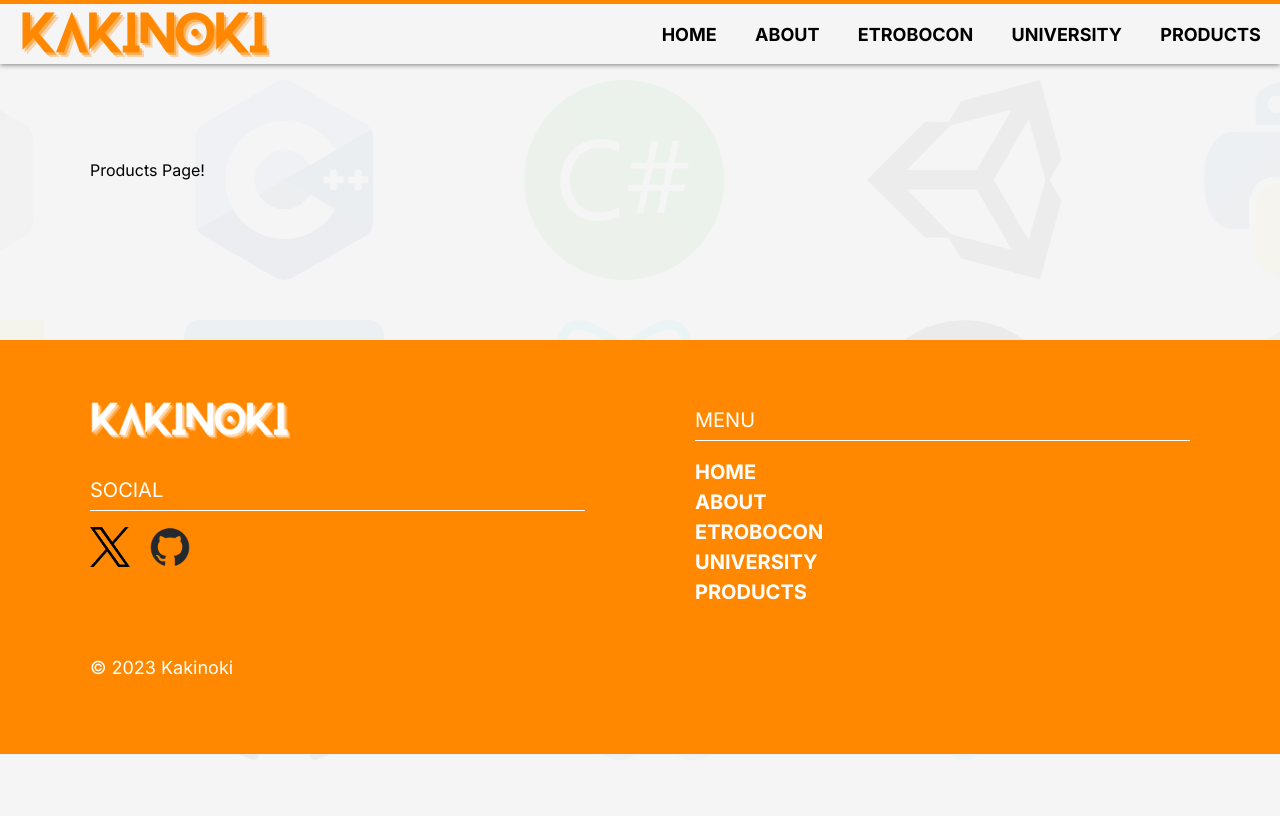
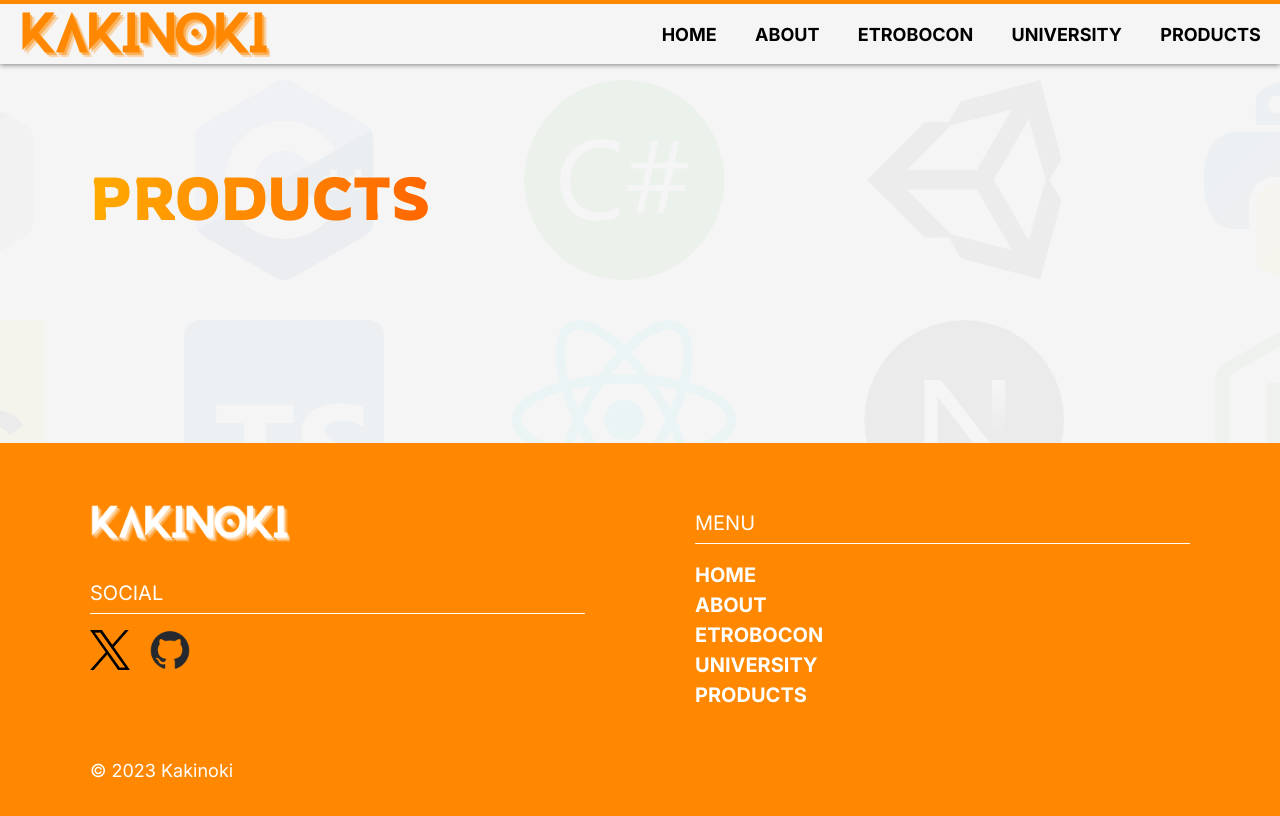
Before and after one commit to KakinokiKanta/about-kakinoki, a Next.js app: page /products in a window 1280 px wide. Shown: the top 816 px of the page. Built offline with nearby package versions, Linux system fonts and the light colour scheme; a web font is replaced by a local one.

Commit message:
update: PRODUCTSタイトルをアニメーション付きに変更

```diff
--- a/src/app/products/page.tsx
+++ b/src/app/products/page.tsx
@@ -1,7 +1,11 @@
+import { H1Animation } from "@/components/Animation/H1Animation";
+
 const Products = () => {
   return (
     <main>
-      <section>Products Page!</section>
+      <section>
+        <H1Animation title="PRODUCTS" />
+      </section>
     </main>
   );
 };
```
